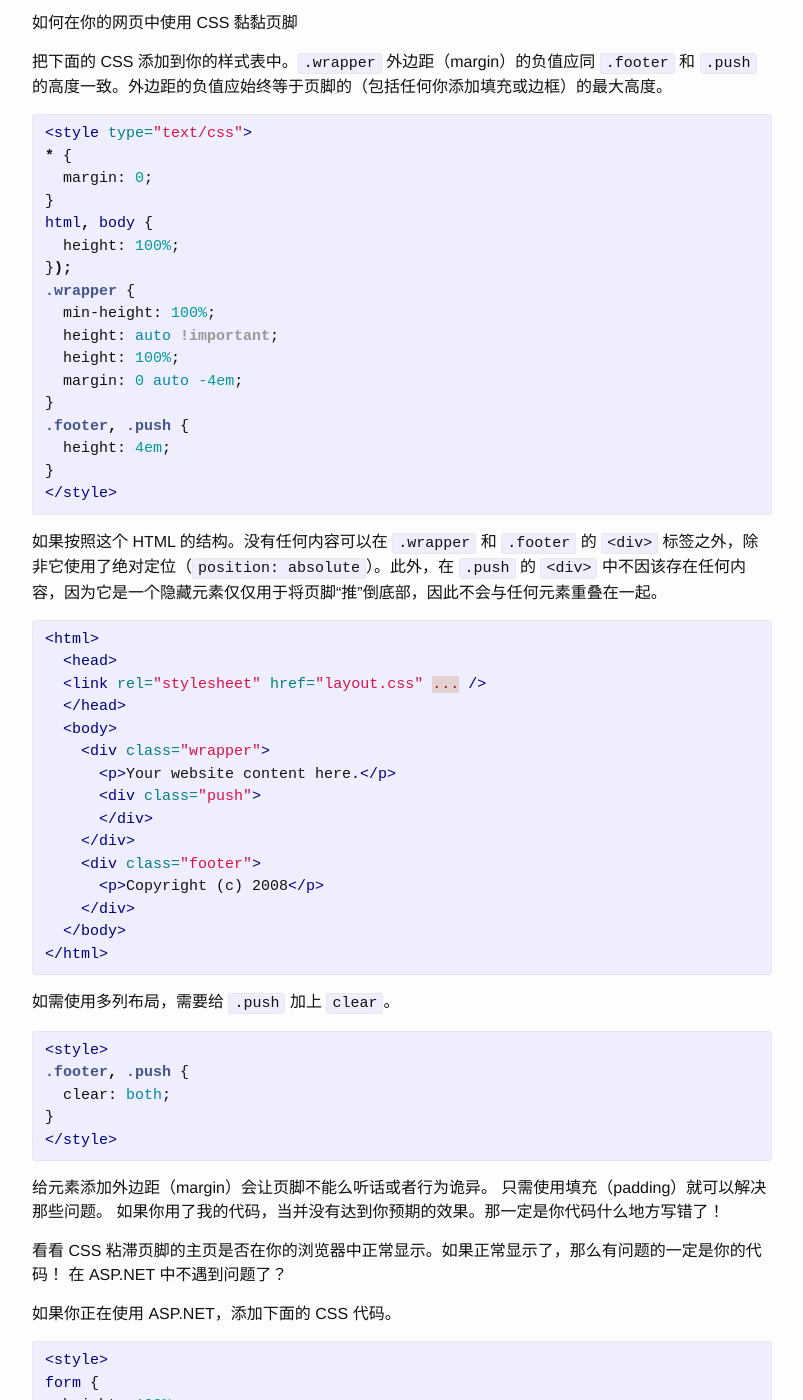
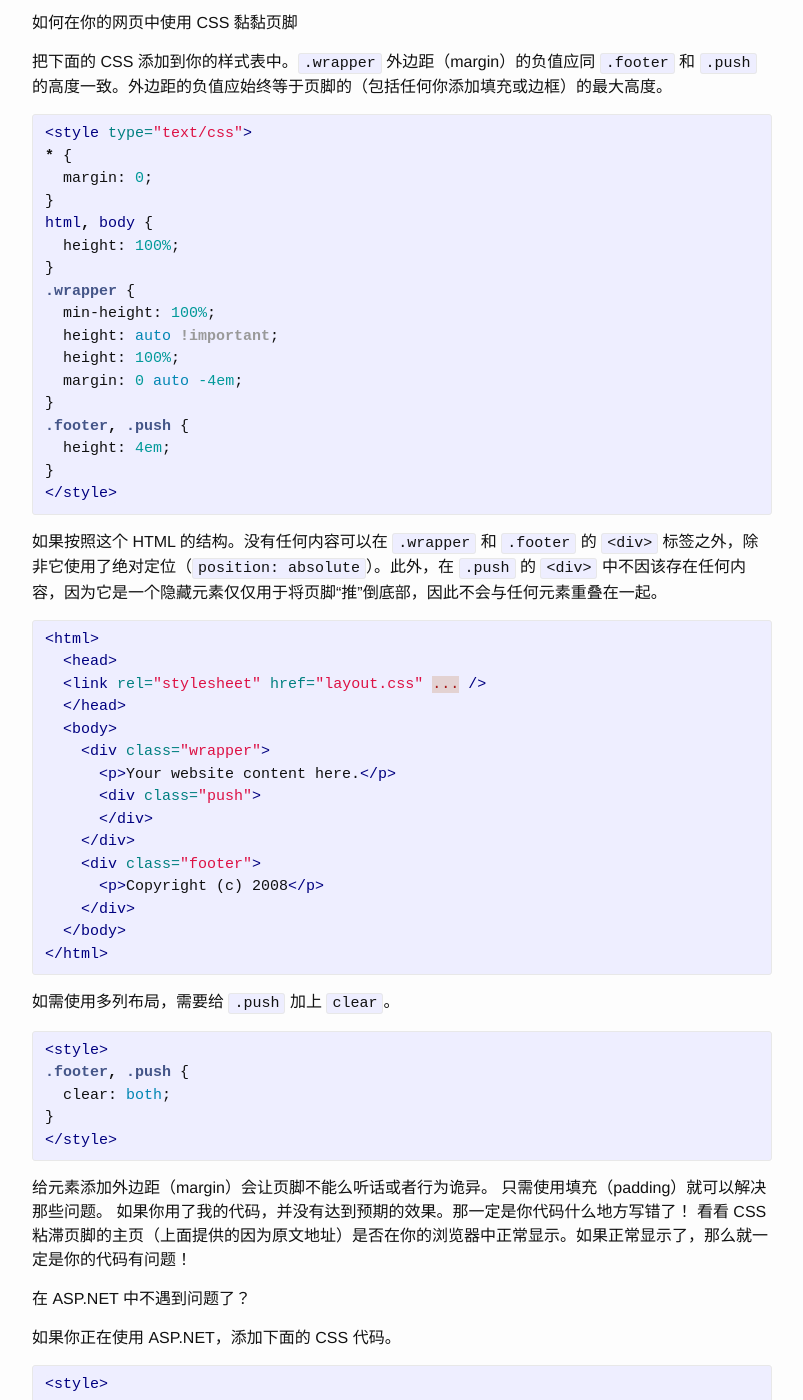
Before and after one commit to ZhangLiang1707/CSSTricks, a Jekyll site: the page built from _posts/2007-07-17-0005-a-bulletproot-sticky-footer.md, in a window 1280 px wide and 1400 px high, scrolled down 569 px. Shown: the whole window, without its empty margins (238-1041 px from the left). Built offline with Jekyll 4.4.1, drawn with Linux system fonts in a browser that asks for light colours; comment, search, counter and statistics services are not loaded.

Commit message:
refine text and fix typos

```diff
--- a/_posts/2007-07-17-0005-a-bulletproot-sticky-footer.md
+++ b/_posts/2007-07-17-0005-a-bulletproot-sticky-footer.md
@@ -27,7 +27,7 @@ CSS固定页脚兼容跨浏览器的方法。
 }
 html, body {
   height: 100%;
-});
+}
 .wrapper {
   min-height: 100%;
   height: auto !important;
@@ -73,9 +73,9 @@ html, body {
 
 给元素添加外边距（margin）会让页脚不能么听话或者行为诡异。
 只需使用填充（padding）就可以解决那些问题。
-如果你用了我的代码，当并没有达到你预期的效果。那一定是你代码什么地方写错了！
+如果你用了我的代码，并没有达到预期的效果。那一定是你代码什么地方写错了！
+看看 CSS 粘滞页脚的主页（上面提供的因为原文地址）是否在你的浏览器中正常显示。如果正常显示了，那么就一定是你的代码有问题！
 
-看看 CSS 粘滞页脚的主页是否在你的浏览器中正常显示。如果正常显示了，那么有问题的一定是你的代码！
 在 ASP.NET 中不遇到问题了？
 
 如果你正在使用 ASP.NET，添加下面的 CSS 代码。
```
